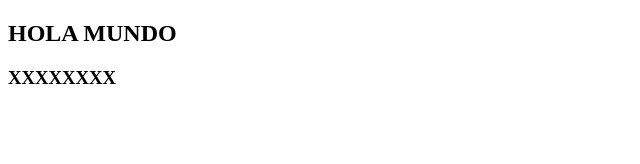
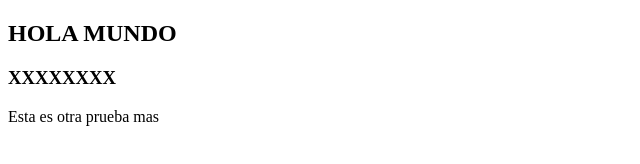
Before and after one commit to AAPL85/test2_github, a plain HTML site: page index.html in a window 1280 px wide. Shown: the whole page, without its empty margins (0-640 px from the left). Drawn offline with Linux system fonts and the light colour scheme.

Commit message:
Agregamos parrafo

```diff
--- a/index.html
+++ b/index.html
@@ -6,6 +6,9 @@
 </head>
  <h2>HOLA MUNDO</h2>
  <h3>XXXXXXXX</h3>
+ <p>
+ 	Esta es otra prueba mas
+ </p>
 <body>
 
 </body>
```
